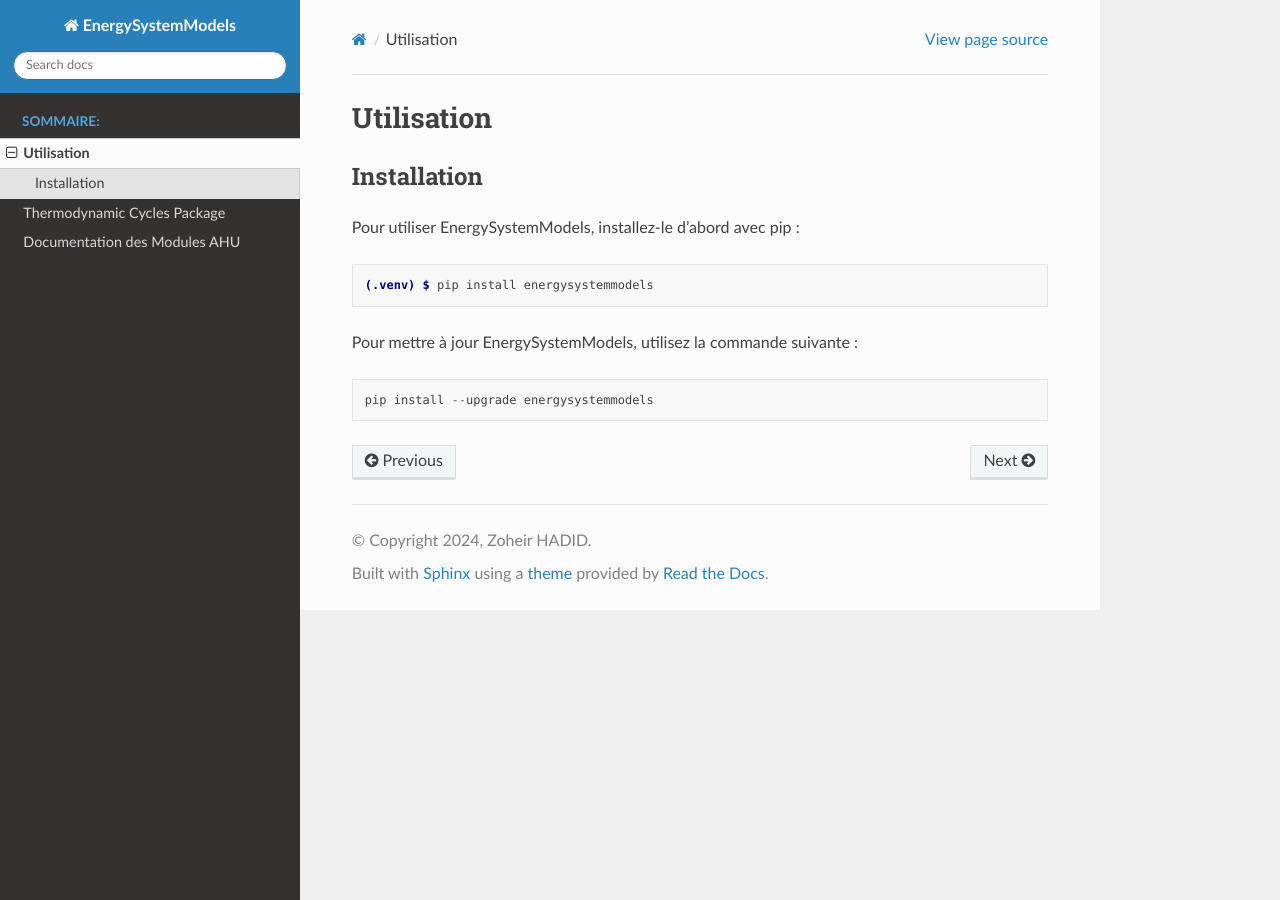
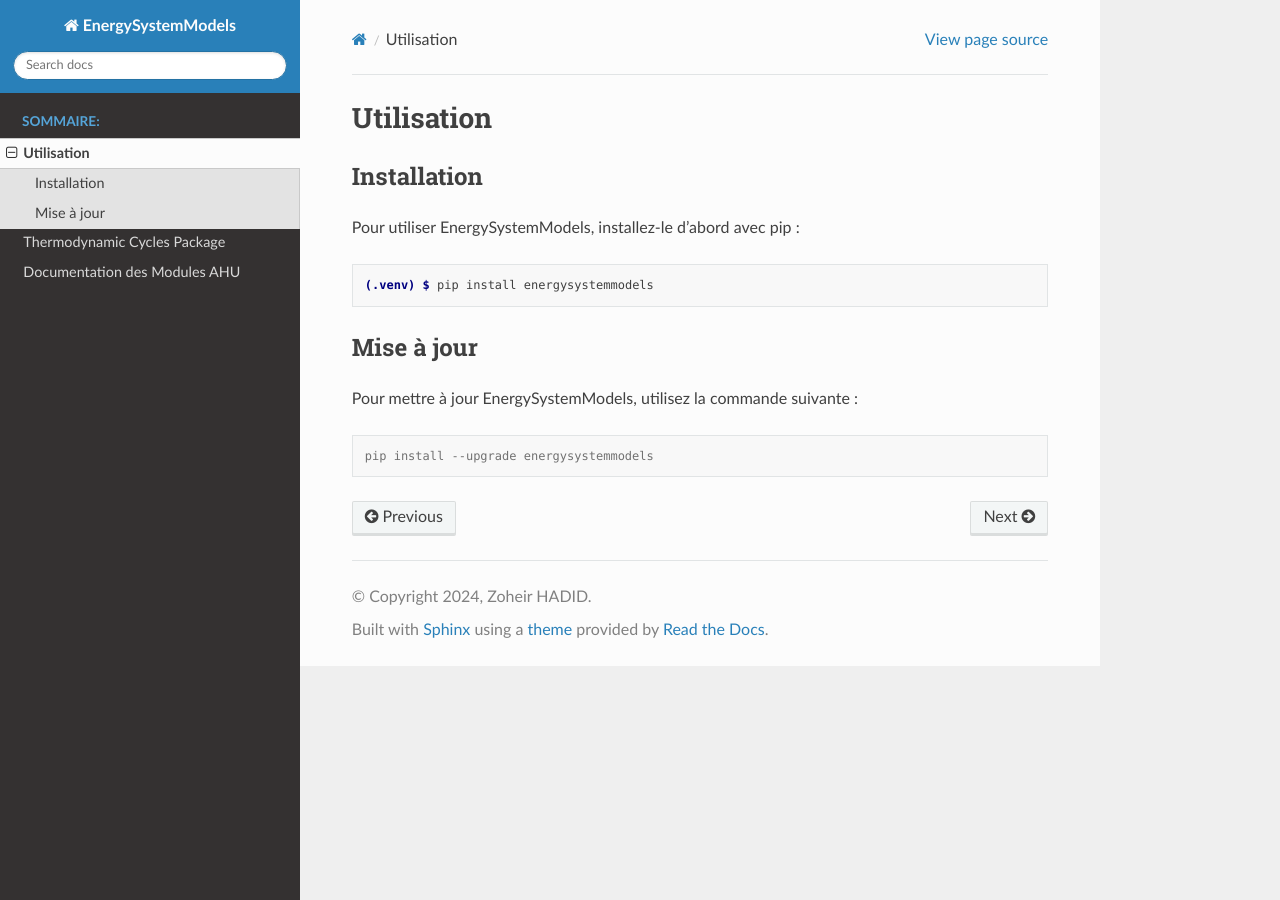
Before and after one commit to ZoheirHADID/EnergySystemModels-fr, a Sphinx documentation site: the page built from docs/source/usage.rst, in a window 1280 px wide. Built offline with Sphinx 7.4.7 and the Read the Docs theme 3.1.0, drawn with Linux system fonts in a browser that asks for light colours; pages that are not in the unit, such as notebooks, are missing from menus.

```diff
--- a/docs/source/usage.rst
+++ b/docs/source/usage.rst
@@ -12,9 +12,11 @@ Pour utiliser EnergySystemModels, installez-le d'abord avec pip :
 
    (.venv) $ pip install energysystemmodels
 
+Mise à jour
+------------
+
 Pour mettre à jour EnergySystemModels, utilisez la commande suivante :
 
-
-.. code-block:: python
+.. code-block:: console
 
    pip install --upgrade energysystemmodels
```
